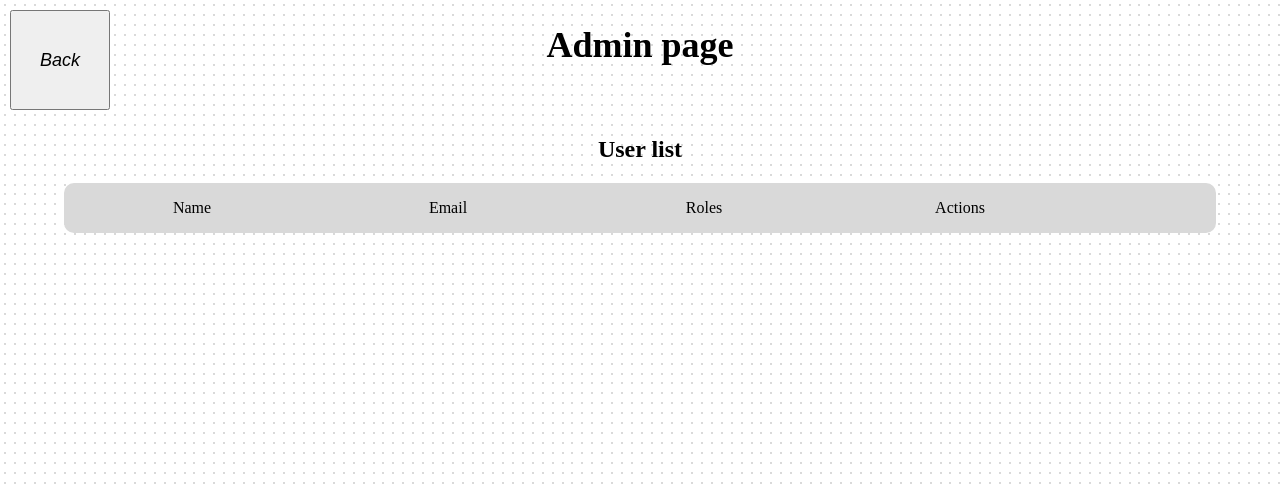
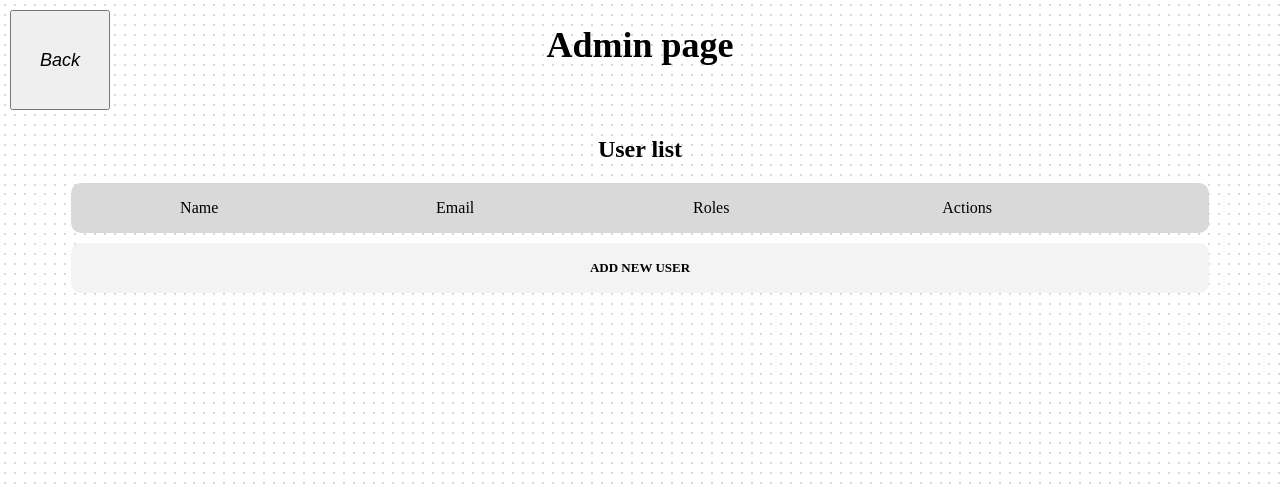
Before and after one commit to KonovalIvan/verify-task-2, a Flask app: template apps/templates/admin_panel/admin_panel.html in a window 1280 px wide. Shown: the top 488 px of the page. Run offline with Flask 3, Linux system fonts and the light colour scheme; the template is opened without the code that fills it: values that come from a table or form of the project are taken from there, others are empty; data comes from the database, SQL or seed files in the repository; parts of the project's set-up code (start-up, migrations or seed data) failed here and were passed over.

Commit message:
added_delete_user_from_admin_panel

```diff
--- a/apps/auth/forms.py
+++ b/apps/auth/forms.py
@@ -12,8 +12,8 @@ class MyRegisterForm(RegisterForm):
 
     def validate_on_submit(self, extra_validators=None):
         if User.query.filter_by(phone=self.phone.data).first():
-            self.password_confirm.errors.append(
-                'Phone number already used. Please choose a different'
+            self.phone.errors += (
+                'Phone number already used. Please choose a different',
             )
             return False
         return super().validate_on_submit(extra_validators=extra_validators)
--- a/apps/routes.py
+++ b/apps/routes.py
@@ -1,7 +1,22 @@
-from flask import Blueprint, render_template
+from flask import Blueprint, render_template, redirect, url_for, request
 from flask_login import current_user
 
+from apps import login_manager, app
+from apps.auth.models import User
+
 module = Blueprint('home', __name__)
+
+
+@login_manager.user_loader
+def load_user(user_id):
+    return User.query.get(user_id)
+
+
+@app.after_request
+def redirect_to_login(response):
+    if response.status_code == 401:
+        return redirect(url_for('auth.login') + '?next=' + request.url)
+    return response
 
 
 @module.route('/home')
--- /dev/null
+++ b/apps/static/css/403.css
@@ -0,0 +1,3 @@
+.intro_403 {
+    padding-top: 20%;
+}
--- a/apps/static/css/admin_panel/admin_panel.css
+++ b/apps/static/css/admin_panel/admin_panel.css
@@ -10,7 +10,7 @@
 
 .account_element, .admin_panel__header {
     border-radius: 10px;
-    width: 90vw;
+    width: 90%;
     background-color: #F3F3F3;
     text-align: center;
     display: flex;
@@ -19,7 +19,22 @@
 }
 
 .account_element__inactive {
-        background-color: #FFC0C0;
+    background-color: #FFC0C0;
+}
+
+.add_user {
+    justify-content: center;
+    align-items: center;
+
+    font-family: inherit;
+    font-size: 13px;
+    font-weight: 600;
+    color: black;
+    text-transform: uppercase;
+    text-align: center;
+    text-decoration: none;
+
+    min-height: 50px;
 }
 
 .admin_panel__header {
@@ -50,19 +65,26 @@
 
 /* Buttons
 ------------------------------------------------------- */
-.btn__lock, .btn__unlock, .btn__add, .btn__sub {
+.btn__lock, .btn__unlock, .btn__add, .btn__sub, .btn__delete {
     width: 22px;
     height: 22px;
     border-radius: 4px;
     display: flex;
     justify-content: center;
     object-fit: fill;
+    background-size: contain;
     background-repeat: no-repeat;
 }
 
 .btn__lock {
     background-color: red;
     background-image: url("../../img/lock.png");
+}
+
+.btn__delete {
+    background-color: transparent;
+    background-image: url("../../img/delete.png");
+    display: inline-block;
 }
 
 .btn__unlock {
--- a/apps/static/js/admin_panel.js
+++ b/apps/static/js/admin_panel.js
@@ -1,7 +1,7 @@
 document.addEventListener('DOMContentLoaded', (event) => {
     let addButtons = document.querySelectorAll('.btn__add');
     let subButtons = document.querySelectorAll('.btn__sub');
-    let selectElements = document.querySelectorAll('.role');
+    let selectElements = document.querySelectorAll('.role__element');
 
     addButtons.forEach(button => {
         button.addEventListener('click', function (event) {
--- a/apps/templates/admin_panel/admin_panel.html
+++ b/apps/templates/admin_panel/admin_panel.html
@@ -49,8 +49,11 @@
                         <a class="btn__lock" href="{{ url_for('admin_panel.activate', user_id=user.id) }}">
                         </a>
                     {% endif %}
+                    <a class="btn__delete"
+                       href="{{ url_for('admin_panel.delete_user', user_id=user.id) }}"></a>
                 </div>
             </div>
         {% endfor %}
+        <a class="account_element add_user" href="{{ url_for('admin_panel.force_create_user') }}">Add new user</a>
     </div>
 {% endblock %}
```
Also changed, not shown: apps/admin_panel/routes.py (+28 -1 lines), apps/auth/routes.py (+4 -18 lines), apps/templates/403.html (added, +13 -0 lines).
